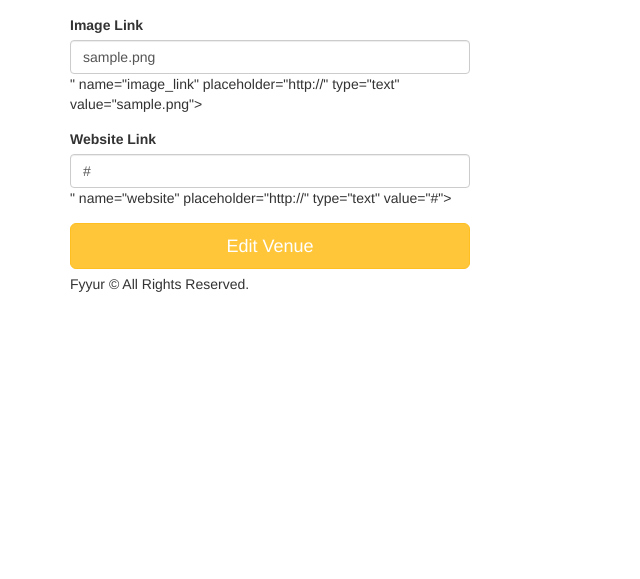
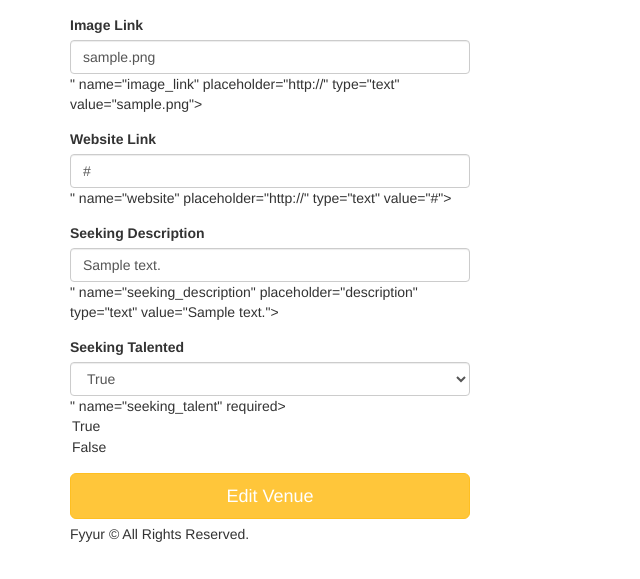
Before and after one commit to MarioNageh/Fyyur-Project, a Flask app: page /venues/1/edit in a window 1280 px wide. Shown: the part 653-1232 px from the top of the page, without its empty margins (0-640 px from the left). Before the commit the page ends 945 px from the top, so only its background shows below. Run offline with Flask 2, Linux system fonts and the light colour scheme; tables that the repository leaves empty hold one stand-in row (values such as "Sample post"); some libraries are stand-ins or nearby versions.

Commit message:
-- Add Inputs To forms.py , edit_artist.html, edit_venue.html , new_venue.html, new_artist.html
Signed-off-by: Mario Nageh <marionageh7@gmail.com>

```diff
--- a/forms.py
+++ b/forms.py
@@ -1,6 +1,6 @@
 from datetime import datetime
 from flask_wtf import FlaskForm
-from wtforms import StringField, SelectField, SelectMultipleField, DateTimeField
+from wtforms import StringField, SelectField, SelectMultipleField, DateTimeField, BooleanField
 from wtforms.ext.sqlalchemy.fields import QuerySelectField
 from wtforms.validators import DataRequired, AnyOf, URL
 
@@ -99,7 +99,6 @@
         validators=[DataRequired()],
         default= datetime.today()
     )
-
 class VenueForm(FlaskForm):
     name = StringField(
         'name', validators=[DataRequired()]
@@ -117,9 +116,7 @@
     phone = StringField(
         'phone'
     )
-    image_link = StringField(
-        'image_link'
-    )
+
     genres = SelectMultipleField(
         # TODO implement enum restriction
         'genres', validators=[DataRequired()],
@@ -134,6 +131,11 @@
     website = StringField(
         'website', validators=[URL()]
     )
+
+    seeking_description = StringField(
+        'seeking_description', validators=[URL()]
+    )
+    seeking_talent = SelectField('Talented', validators=[DataRequired()],choices=[True,False])
 
 class ArtistForm(FlaskForm):
     name = StringField(
@@ -165,3 +167,7 @@
     website = StringField(
         'website', validators=[URL()]
     )
+    seeking_description = StringField(
+        'seeking_description', validators=[URL()]
+    )
+    seeking_venue = SelectField('Talented', validators=[DataRequired()],choices=[True,False])
--- a/routes/router.py
+++ b/routes/router.py
@@ -88,25 +88,33 @@
 
 @router.route('/venues/create', methods=['POST'])
 def create_venue_submission():
-    form = ArtistForm(request.form)
-    if form.validate_on_submit():
-        error = False
-        try:
-            venue = Venue()
-            form.populate_obj(venue)
-            db.session.add(venue)
-            db.session.commit()
-        except:
-            db.session.rollback()
-            error = True
-        finally:
-            db.session.close()
-            if error:
-                flash('Error ' + request.form['name'] + ' Error While Insert')
-            else:
-                flash('Venue ' + request.form['name'] + ' was successfully listed!')
-    else:
-        flash('Error ' + 'Missing Some Input')
+    error = False
+    try:
+        venues = Venue()
+        venues.name = request.form['name']
+        venues.city = request.form['city']
+        venues.state = request.form['state']
+        venues.address = request.form['address']
+        venues.phone = request.form['phone']
+        venues.facebook_link = request.form['facebook_link']
+        venues.image_link = request.form['image_link']
+        # Convert List To String Speated By ,
+        venues.genres = ','.join(request.form.getlist('genres'))
+        venues.seeking_talent=True if request.form["seeking_talent"]=="True" else False
+        venues.seeking_description = request.form["seeking_description"]
+        db.session.add(venues)
+        db.session.commit()
+    except Exception as ee:
+        print(ee)
+        db.session.rollback()
+        error = True
+    finally:
+        db.session.close()
+        if error:
+            flash('Error ' + request.form['name'] + ' Error While Insert')
+        else:
+            flash('Venue ' + request.form['name'] + ' was successfully listed!')
+
     return render_template('pages/home.html')
 
 
@@ -144,7 +152,10 @@
         genres=ven.genres.split(','),
         image_link=ven.image_link,
         facebook_link=ven.facebook_link,
-        website=ven.website
+        website=ven.website,
+        seeking_talent=ven.seeking_talent,
+        seeking_description=ven.seeking_description
+
     )
     return render_template('forms/edit_venue.html', form=form, venue=ven)
 
@@ -162,7 +173,8 @@
         venues.facebook_link = request.form['facebook_link']
         venues.image_link = request.form['image_link']
         venues.website = request.form['website']
-
+        venues.seeking_talent=True if request.form["seeking_talent"]=="True" else False
+        venues.seeking_description=request.form["seeking_description"]
         venues.genres = ','.join(request.form.getlist('genres'))
         db.session.commit()
     except:
@@ -239,7 +251,8 @@
         website=artist.website,
         facebook_link=artist.facebook_link,
         image_link=artist.image_link,
-        seeking_description=artist.seeking_description
+        seeking_description=artist.seeking_description,
+        seeking_venue=artist.seeking_venue,
     )
     return render_template('forms/edit_artist.html', form=form, artist=artist)
 
@@ -252,25 +265,33 @@
 
 @router.route('/artists/create', methods=['POST'])
 def create_artist_submission():
-    form = ArtistForm(request.form)
-    if form.validate_on_submit():
-        error = False
-        try:
-            artist = Artist()
-            form.populate_obj(artist)
-            db.session.add(artist)
-            db.session.commit()
-        except:
-            db.session.rollback()
-            error = True
-        finally:
-            db.session.close()
-            if error:
-                flash('Error ' + request.form['name'] + ' Error While Insert')
-            else:
-                flash('Artist ' + request.form['name'] + ' was successfully listed!')
-    else:
-        flash('Error ' + 'Missing Some Input')
+    error = False
+    try:
+        artist = Artist()
+        artist.name = request.form['name']
+        artist.city = request.form['city']
+        artist.state = request.form['state']
+        artist.phone = request.form['phone']
+        artist.facebook_link = request.form['facebook_link']
+        artist.image_link = request.form['image_link']
+        artist.seeking_description=request.form['seeking_description']
+        artist.seeking_venue=True if request.form["seeking_venue"]=="True" else False
+
+        # Convert List To String Speated By ,
+        artist.genres = ','.join(request.form.getlist('genres'))
+
+        db.session.add(artist)
+        db.session.commit()
+    except:
+        db.session.rollback()
+        error = True
+        print(sys.exc_info())
+    finally:
+        db.session.close()
+        if error:
+            flash('Artist ' + request.form['name'] + ' was Error In Inserting')
+        else:
+            flash("Artist " + request.form['name'] + ' Was Inserted Succ!')
     return render_template('pages/home.html')
 
 
@@ -285,10 +306,11 @@
         artist.phone = request.form['phone']
         artist.facebook_link = request.form['facebook_link']
         artist.image_link = request.form['image_link']
-        artist.website = request.form['website']
-
         # Convert List To String Speated By ,
         artist.genres = ','.join(request.form.getlist('genres'))
+        artist.seeking_description = request.form['seeking_description']
+        artist.seeking_venue = True if request.form["seeking_venue"] == "True" else False
+
         db.session.commit()
     except:
         db.session.rollback()
--- a/templates/forms/edit_venue.html
+++ b/templates/forms/edit_venue.html
@@ -46,6 +46,16 @@
                 <label for="genres">Website Link</label>
                 {{ form.website(class_ = 'form-control', placeholder='http://', id=form.website, autofocus = true) }}
             </div>
+
+
+            <div class="form-group">
+                <label for="genres">Seeking Description</label>
+                {{ form.seeking_description(class_ = 'form-control',id=form.seeking_description ,placeholder='description',autofocus = true) }}
+            </div>
+            <div class="form-group">
+                <label for="genres">Seeking Talented</label>
+                {{ form.seeking_talent(class_ = 'form-control',id=form.seeking_talent,autofocus = true) }}
+            </div>
             <input type="submit" value="Edit Venue" class="btn btn-primary btn-lg btn-block">
         </form>
     </div>
```
Also changed, not shown: templates/forms/edit_artist.html (+8 -0 lines), templates/forms/new_artist.html (+8 -0 lines), templates/forms/new_venue.html (+10 -0 lines).
